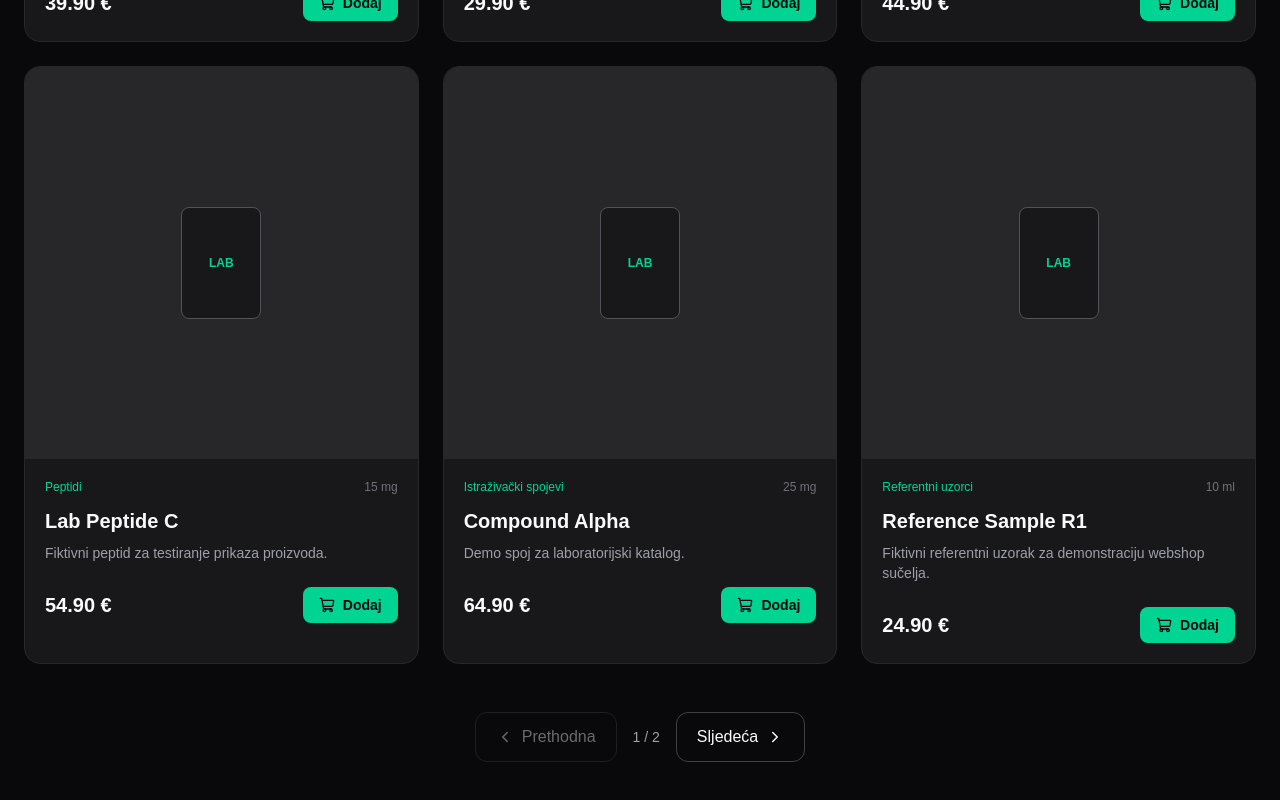
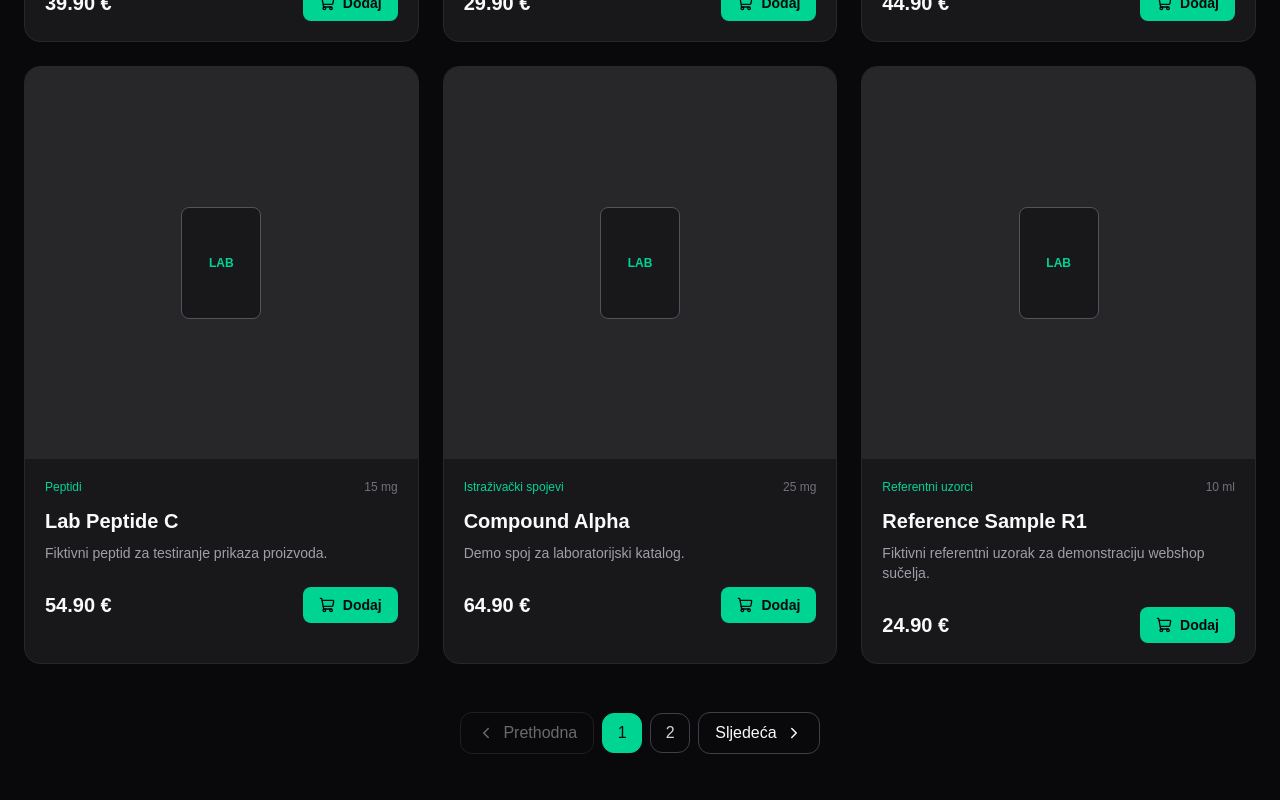
Before and after one commit to VrachoxWizard/peptids-shop, a React (Vite) app: page /proizvodi in a window 1280 px wide. Shown: the part 1123-1923 px from the top of the page. Built offline with nearby package versions, Linux system fonts and the light colour scheme.

Commit message:
Add numbered pagination

```diff
--- a/src/pages/Products.tsx
+++ b/src/pages/Products.tsx
@@ -234,26 +234,41 @@ export default function Products() {
 
           {/* Pagination */}
           {totalPages > 1 && (
-            <div className="mt-12 flex items-center justify-center gap-4">
+            <div className="mt-12 flex flex-wrap items-center justify-center gap-2">
               <button
                 type="button"
                 onClick={previousPage}
                 disabled={currentPage === 1}
-                className="inline-flex items-center gap-2 rounded-xl border border-zinc-700 px-5 py-3 font-medium transition hover:bg-zinc-800 disabled:cursor-not-allowed disabled:opacity-40"
+                className="inline-flex items-center gap-2 rounded-xl border border-zinc-700 px-4 py-2 font-medium transition hover:bg-zinc-800 disabled:cursor-not-allowed disabled:opacity-40"
               >
                 <ChevronLeft size={18} />
                 Prethodna
               </button>
 
-              <span className="text-sm text-zinc-400">
-                {currentPage} / {totalPages}
-              </span>
+              {Array.from({ length: totalPages }, (_, index) => {
+                const pageNumber = index + 1;
+
+                return (
+                  <button
+                    key={pageNumber}
+                    type="button"
+                    onClick={() => setCurrentPage(pageNumber)}
+                    className={`h-10 min-w-10 rounded-xl border px-3 font-medium transition ${
+                      currentPage === pageNumber
+                        ? "border-emerald-400 bg-emerald-400 text-zinc-950"
+                        : "border-zinc-700 text-zinc-300 hover:bg-zinc-800"
+                    }`}
+                  >
+                    {pageNumber}
+                  </button>
+                );
+              })}
 
               <button
                 type="button"
                 onClick={nextPage}
                 disabled={currentPage === totalPages}
-                className="inline-flex items-center gap-2 rounded-xl border border-zinc-700 px-5 py-3 font-medium transition hover:bg-zinc-800 disabled:cursor-not-allowed disabled:opacity-40"
+                className="inline-flex items-center gap-2 rounded-xl border border-zinc-700 px-4 py-2 font-medium transition hover:bg-zinc-800 disabled:cursor-not-allowed disabled:opacity-40"
               >
                 Sljedeća
                 <ChevronRight size={18} />
```
